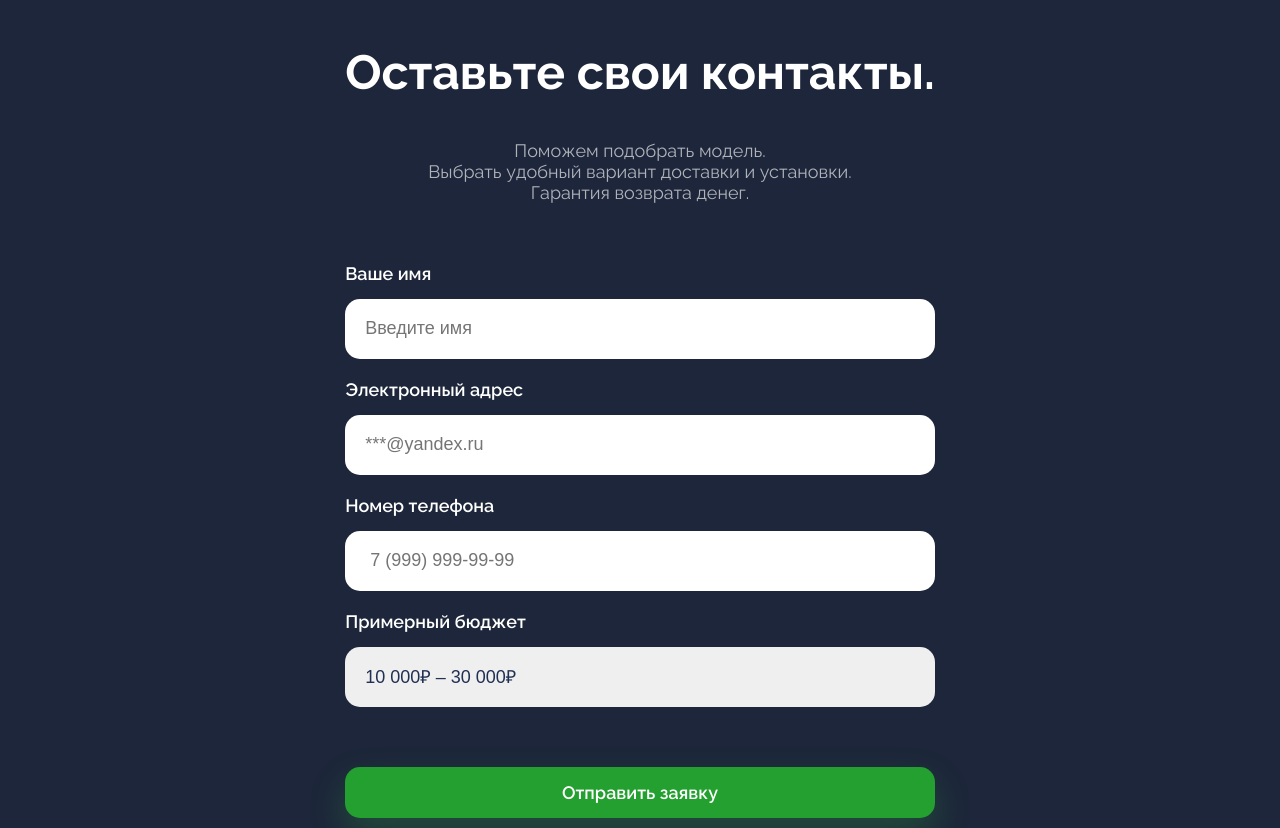
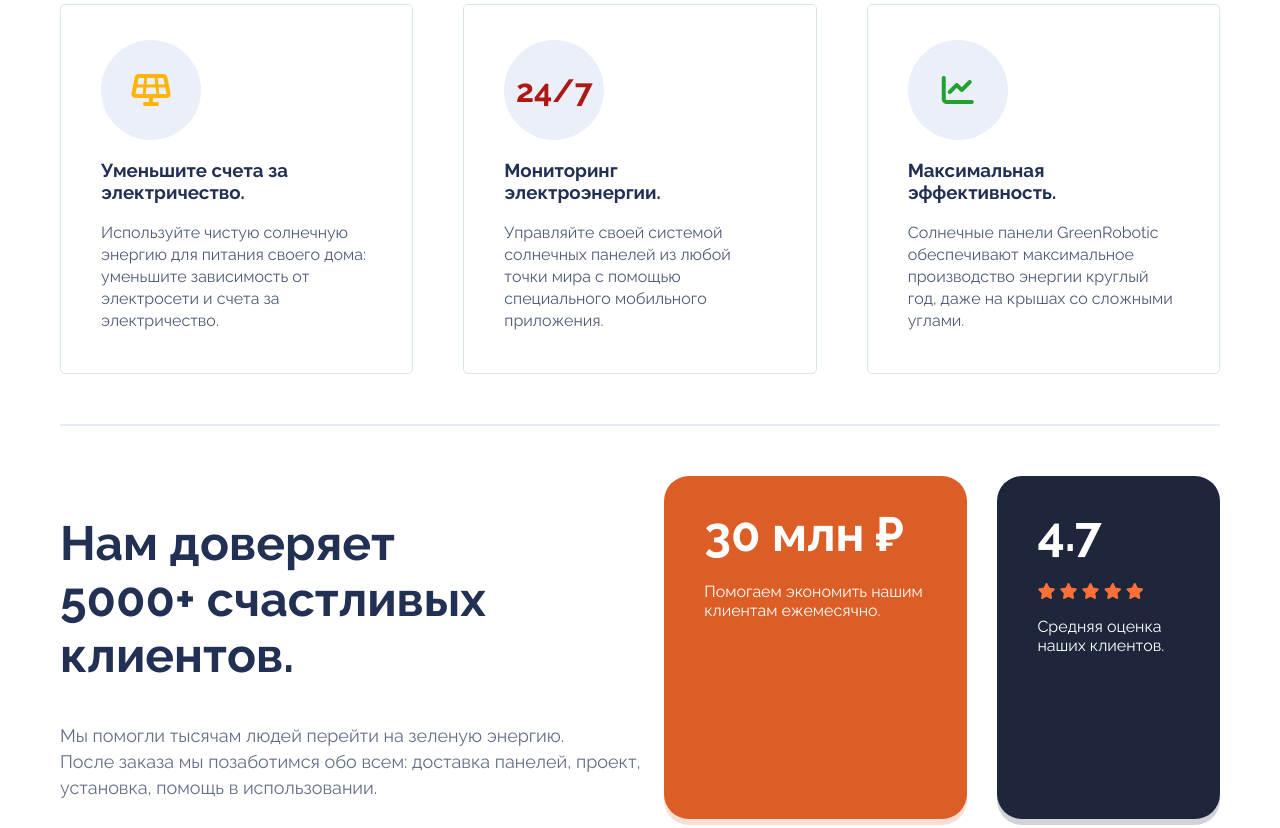
Before and after one commit to Dante13Dark/green-corp-landing, a plain HTML site: page index.html in a window 1280 px wide. Shown: the part 932-1760 px from the top of the page. Drawn offline with nearby package versions, Linux system fonts and the light colour scheme.

Commit message:
Блок с преимуществами проекта

```diff
--- a/index.html
+++ b/index.html
@@ -32,6 +32,62 @@
 		<div class=" about__images animate__animated animate__fadeInRight animate__slow">
 			<img class="about__sun-image" src="img/sun.png">
 			<img class="about__image" src="img/solar-panel.png">
+		</div>
+	</section>
+
+	<section class="features" id="features">
+		<div class="cards">
+			<div class="card">
+				<div class="card__logo card__logo1">
+					<i class="fas fa-solar-panel"></i>
+				</div>
+				<h3>Уменьшите счета за электричество.</h3>
+				<p>Используйте чистую солнечную энергию для питания своего дома: уменьшите зависимость от электросети и счета за электричество.</p>
+			</div>
+			<div class="card">
+				<div class="card__logo card__logo2">
+					24/7
+				</div>
+				<h3>Мониторинг электроэнергии.</h3>
+				<p>Управляйте своей системой солнечных панелей из любой точки мира с помощью специального мобильного приложения.</p>
+			</div>
+			<div class="card">
+				<div class="card__logo card__logo3">
+					<i class="fas fa-chart-line"></i>
+				</div>
+				<h3>Максимальная эффективность.</h3>
+				<p>Солнечные панели GreenRobotic обеспечивают максимальное производство энергии круглый год, даже на крышах со сложными углами.</p>
+			</div>
+		</div>
+
+		<div class="features__border"></div>
+
+		<div class="features__feedback">
+			<div class="features__feedback-left">
+				<h2>Нам доверяет <br>5000+ счастливых клиентов.</h2>
+				<p>Мы помогли тысячам людей перейти на зеленую энергию.<br>
+					После заказа мы позаботимся обо всем: доставка панелей, проект, установка, помощь в использовании.
+				</p>
+			</div>
+			<div class="features__feedback-right">
+				<div class="features__box features__savings-box">
+				<h3>30 млн ₽</h3>
+				<p>Помогаем экономить нашим клиентам ежемесячно.</p>
+			</div>
+				<div class="features__box features__rate-box">
+				<h3>4.7</h3>
+				<p class="stars">
+					<i class="fas fa-star"></i>
+					<i class="fas fa-star"></i>
+					<i class="fas fa-star"></i>
+					<i class="fas fa-star"></i>
+					<i class="fas fa-star"></i>
+				</p>
+				<p>
+					Средняя оценка наших клиентов.
+				</p>
+			</div>
+			</div>
 		</div>
 	</section>
 
--- a/main.css
+++ b/main.css
@@ -94,6 +94,112 @@ button {
 
 .about__info {
 	max-width: 550px;
+}
+
+.features {
+	background-color: white;
+	padding: 115px 60px;
+}
+
+.cards {
+	display: grid;
+	grid-template-columns: 1fr 1fr 1fr;
+	gap: 50px;
+}
+
+.card {
+	padding: 35px 40px 25px 40px;
+	border-style: solid;
+	border-width: 1px;
+	border-color: #D9E4E6;
+	border-radius: 5px;
+}
+
+.card__logo {
+	width: 100px;
+	height: 100px;
+	font-size: 32px;
+	font-weight: 700;
+	background-color: #eaeff9;
+	border-radius: 50px;
+	display: flex;
+	align-items: center;
+	justify-content: center;
+}
+
+.card__logo1 {
+	color: #ffb406;
+}
+
+.card__logo2 {
+	color: #ad1714;
+}
+
+.card__logo3 {
+	color: #22a030;
+}
+
+.card p {
+	font-size: 16px;
+	line-height: 22px;
+	opacity: 0.8;
+}
+
+.features__border {
+	margin: 50px 0px;
+	border-width: 1px;
+	border-color: #E6EAF4;
+	border-style: solid;
+}
+
+.features__feedback {
+	display: flex;
+}
+
+.features__feedback-left {
+	margin-right: 10px;
+}
+
+.features__feedback-left h2 {
+	font-size: 48px;
+}
+
+.features__feedback-left p {
+	font-size: 18px;
+	line-height: 26px;
+	opacity: 0.7;
+}
+
+.features__feedback-right {
+	display: flex;
+	flex-direction: row;
+}
+
+.features__box {
+	padding: 30px 40px 25px 40px;
+	color:white;
+	border-radius: 25px;
+}
+
+.features__box h3 {
+	margin-top: 0px;
+	margin-bottom: 20px;
+	font-size: 48px;
+}
+
+.features__savings-box {
+	background-color: #dc5e26;
+	box-shadow: 0px 6px 0 rgb(221 95 38 / 20%);
+	margin-right: 30px;
+}
+
+.features__rate-box {
+	background-color: #1D263A;
+	box-shadow: 0px 6px 0 rgb(29 38 58 / 20%);
+}
+
+.stars {
+	color: #ff7039;
 }
 
 .form__container {
@@ -236,6 +342,40 @@ footer h3 {
 		height: 75px;
 	}
 
+	.features {
+		padding: 50px 10px;
+	}
+
+	.cards {
+		grid-template-columns: auto;
+	}
+
+	.features__feedback {
+		display: flex;
+		flex-direction: column;
+	}
+
+	.features__feedback-left {
+		margin-right: 0px;
+	}
+
+	.features__feedback-left h2 {
+		font-size: 36px;
+	}
+
+	.features__feedback-right {
+		display: grid;
+	}
+
+	.features__box h3 {
+		font-size: 36px;
+	}
+
+	.features__savings-box {
+		margin-right: 0px;
+		margin-bottom: 30px;
+	}
+
 	.form {
 		padding: 50px 10px;
 	}
```
